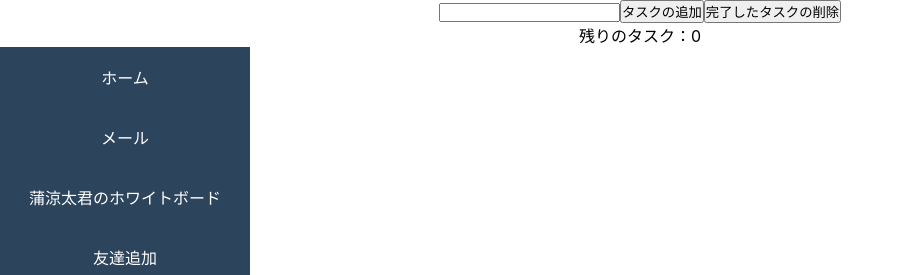
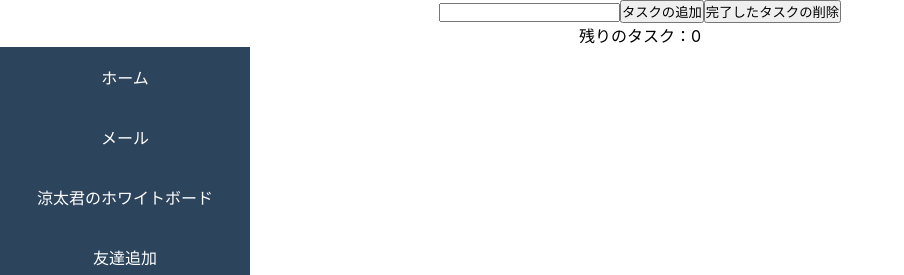
Before and after one commit to Itok1000/enviroment_building, a React (Create React App) app in the folder enviroment_building/: page / in a window 1280 px wide. Shown: the top 275 px of the page, without its empty margins (0-904 px from the left). Built offline with nearby package versions, Linux system fonts and the light colour scheme.

Commit message:
画面遷移できるかな？その２

```diff
--- a/enviroment_building/src/components/SidebarData.js
+++ b/enviroment_building/src/components/SidebarData.js
@@ -10,7 +10,7 @@ export const SidebarData = [
     link: "/mail",
   },
   {
-    title: "蒲涼太君のホワイトボード",
+    title: "涼太君のホワイトボード",
     link: "/todo",
   },
   {
```
Also changed, not shown: enviroment_building/src/pages/Home.js (added, +7 -0 lines).
